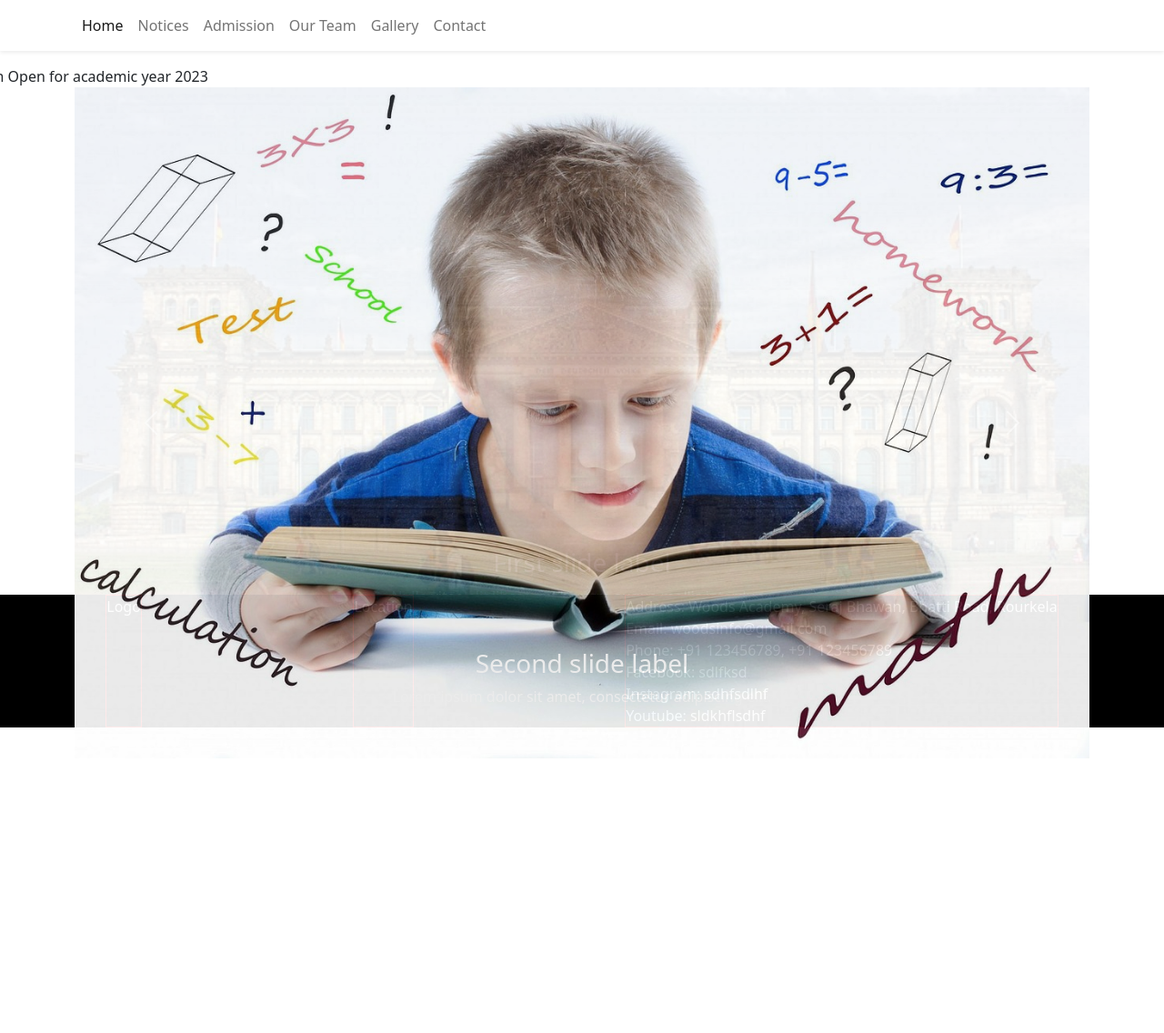
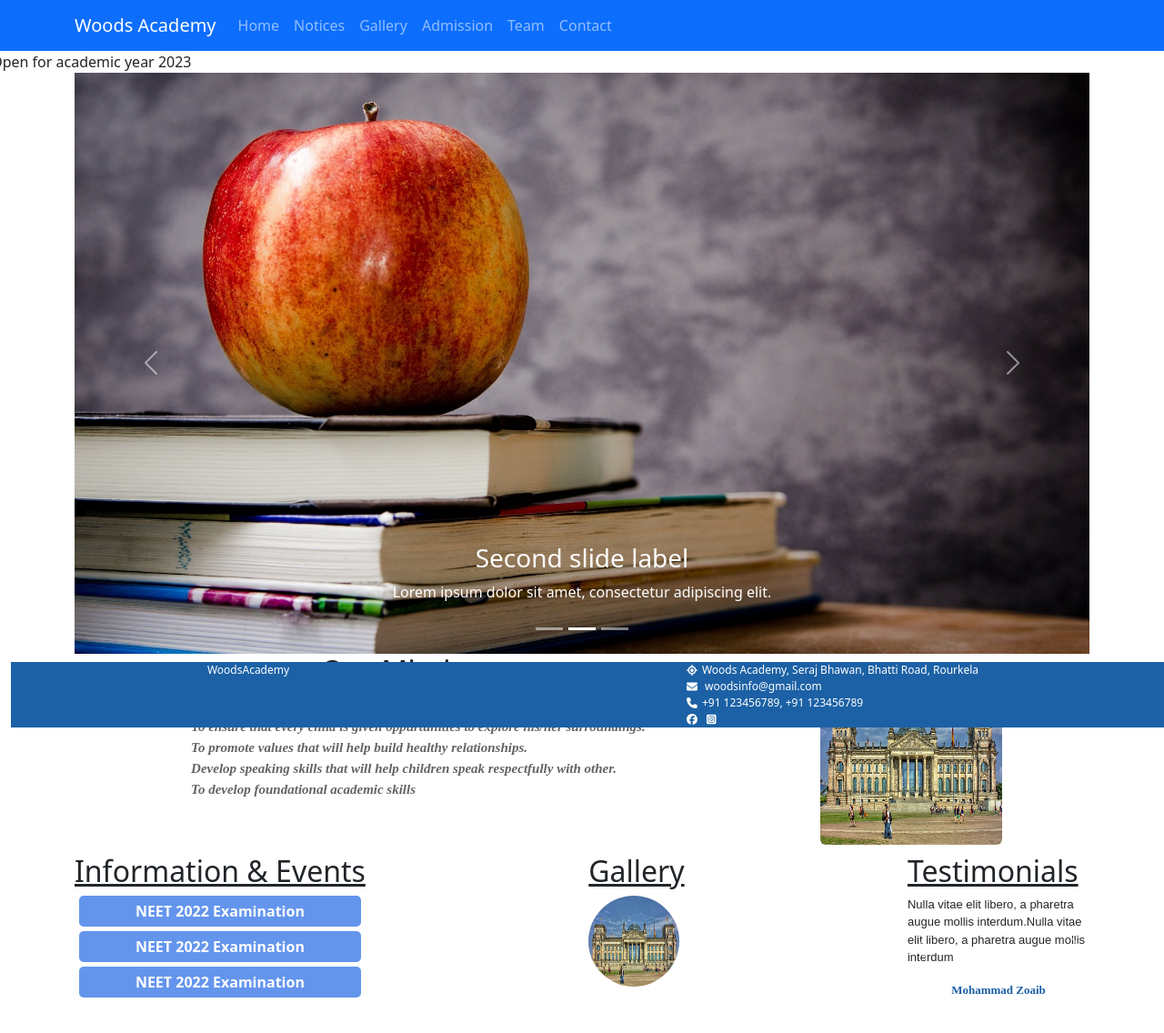
Before and after one commit to aatifdev4u/woods-web, a React (Create React App) app: page / in a window 1280 px wide. Shown: the top 1136 px of the page at 91% size. Before the commit the page ends 858 px from the top, so only its background shows below. Built offline with nearby package versions, Linux system fonts and the light colour scheme.

Commit message:
updated the homepage and footer

```diff
--- a/package.json
+++ b/package.json
@@ -4,10 +4,15 @@
   "version": "0.1.0",
   "private": true,
   "dependencies": {
+    "@fortawesome/fontawesome-svg-core": "^6.2.1",
+    "@fortawesome/free-brands-svg-icons": "^6.2.1",
+    "@fortawesome/free-solid-svg-icons": "^6.2.1",
+    "@fortawesome/react-fontawesome": "^0.2.0",
     "@react-spring/web": "^9.6.1",
     "@testing-library/jest-dom": "^5.16.5",
     "@testing-library/react": "^13.4.0",
     "@testing-library/user-event": "^13.5.0",
+    "babel-plugin-macros": "^3.1.0",
     "bootstrap": "^5.2.3",
     "react": "^18.2.0",
     "react-bootstrap": "^2.6.0",
--- a/src/App.js
+++ b/src/App.js
@@ -3,9 +3,9 @@ import './App.scss';
 // import 'bootstrap/dist/css/bootstrap.min.css';
 import ThemeProvider from 'react-bootstrap/ThemeProvider'
 import React from 'react';
-import { Routes, Route, BrowserRouter } from 'react-router-dom';
+import { Routes, Route, BrowserRouter  } from 'react-router-dom';
 import { Container, Nav , Carousel } from 'react-bootstrap';
-import { Navbar } from './component/Navbar'
+import  NavbarCustom  from './component/NavbarCustom'
 import { Home } from "./pages/Home";
 import { Notices } from "./pages/Notices";
 import { Gallery } from "./pages/Gallery";
@@ -18,21 +18,18 @@ import { ScrollingNotice } from './component/ScrollingNotice';
 function App() {
   return (
       <>
-        <Navbar/>
+        <NavbarCustom/>
         <ScrollingNotice/>
         <Container className='mb-4'>
           <Routes>
-            <Route path="/" element={<Home/>} />
+            <Route exact path="/" element={<Home/>} />
+            <Route path="/woods-web" element={<Home/>} />
             <Route path="/notices" element={<Notices/>} />
             <Route path="/admission" element={<Admission/>} />
             <Route path="/gallery" element={<Gallery/>} />
             <Route path="/team" element={<Team/>} />
             <Route path="/contact" element={<Contact/>} />
           </Routes>
-          {/* <Notices/>
-          <Gallery/>
-          <Examination/>
-          <Contact/> */}
         </Container>
         <Footer/>
       </>
--- a/src/component/Footer.js
+++ b/src/component/Footer.js
@@ -1,5 +1,9 @@
 import React from 'react';
-import { Stack } from 'react-bootstrap'
+import { Container, Stack } from 'react-bootstrap';
+import { FontAwesomeIcon } from '@fortawesome/react-fontawesome'
+import { faUser, faEnvelope, faPhone, faLocation } from '@fortawesome/free-solid-svg-icons';
+import { faFacebook, faInstagramSquare } from '@fortawesome/free-brands-svg-icons';
+// import { solid, regular, brands, icon } from '@fortawesome/fontawesome-svg-core/import.macro' // <-- import styles to be used
 
 /**
 * @author
@@ -8,36 +12,36 @@ import { Stack } from 'react-bootstrap'
 
 export const Footer = (props) => {
   return(
-    <div className='footer-wrapper'>
+    <Container fluid>
+      <br/>
+      <div className='footer-wrapper'>
       <div className='logo'>
-        Logo
-      </div>
-      <div className='location'>
-        Location
+        WoodsAcademy
       </div>
       <div className='contact'>
         <Stack>
           <div>
-            Address: Woods Academy, Seraj Bhawan, Bhatti Road, Rourkela
+          <span className='icon-map'><FontAwesomeIcon icon={faLocation} /></span>
+            Woods Academy, Seraj Bhawan, Bhatti Road, Rourkela
           </div>
           <div>
-            Email: woodsinfo@gmail.com
+          <span className='icon-map'> <FontAwesomeIcon icon={faEnvelope} /></span> woodsinfo@gmail.com
           </div>
           <div>
-            Phone: +91 123456789, +91 123456789
+          <span className='icon-map'><FontAwesomeIcon icon={faPhone} /></span>
+             +91 123456789, +91 123456789
           </div>
           <div>
-            Facebook: sdlfksd
-          </div>
-          <div>
-            Instagram: sdhfsdlhf
-          </div>
-          <div>
-            Youtube: sldkhflsdhf
+            <span className='icon-map'>
+              <FontAwesomeIcon icon={faFacebook} />
+            </span>
+            <span className='icon-map'>
+              <FontAwesomeIcon icon={faInstagramSquare} />
+            </span>
           </div>
         </Stack>
       </div>
     </div>
+    </Container>
    )
-
  }
--- a/src/component/Navbar.js
+++ /dev/null
@@ -1,33 +0,0 @@
-import { Navbar as NavbarBs,Nav, Container, Button } from 'react-bootstrap'
-import { NavLink } from 'react-router-dom'
-
-export const Navbar = ()=>{
-    return(
-        <NavbarBs sticky="top" className='bg-white shadow-sm mb-3'>
-           <Container>
-                <Nav className='me-auto'>
-                    <Nav.Link to="/" as={NavLink}>
-                        Home
-                    </Nav.Link>
-                    <Nav.Link to="/notices" as={NavLink}>
-                        Notices
-                    </Nav.Link>
-                    <Nav.Link to="/admission" as={NavLink}>
-                        Admission
-                    </Nav.Link>
-                    <Nav.Link to="/team" as={NavLink}>
-                        Our Team
-                    </Nav.Link>
-                    {/* <Nav.Link to="/examination" as={NavLink}>
-                        Examination
-                    </Nav.Link> */} <Nav.Link to="/gallery" as={NavLink}>
-                        Gallery
-                    </Nav.Link>
-                    <Nav.Link to="/contact" as={NavLink}>
-                        Contact
-                    </Nav.Link>
-                </Nav>
-           </Container>
-        </NavbarBs>
-    )
-}
--- /dev/null
+++ b/src/component/NavbarCustom.js
@@ -0,0 +1,27 @@
+import { Navbar ,Nav, NavDropdown , Container, Button } from 'react-bootstrap'
+import { NavLink } from 'react-router-dom'
+
+const NavbarCustom = ()=>{
+    return(
+        <Navbar  collapseOnSelect  bg="primary" expand="lg" variant='dark' sticky="top" >
+        <Container>
+            <Navbar.Brand href="/">Woods Academy</Navbar.Brand>
+            {/* <Navbar.Toggle aria-controls="basic-navbar-nav" />
+             */}
+            <Navbar.Toggle aria-controls="navbarScroll" />
+            <Navbar.Collapse id="basic-navbar-nav">
+            <Nav className="me-auto">
+                <Nav.Link href="/">Home</Nav.Link>
+                <Nav.Link href="/notices">Notices</Nav.Link>
+                <Nav.Link href="/gallery">Gallery</Nav.Link>
+                <Nav.Link href="/admission">Admission</Nav.Link>
+                <Nav.Link href="/team">Team</Nav.Link>
+                <Nav.Link href="/contact">Contact</Nav.Link>
+            </Nav>
+            </Navbar.Collapse>
+        </Container>
+        </Navbar>
+    )
+}
+
+export default NavbarCustom;
--- a/src/component/Slides.js
+++ b/src/component/Slides.js
@@ -16,7 +16,7 @@ export const Slides = (props) => {
           <Carousel.Item>
             <img
               className="d-block w-100"
-              src={building}
+              src={header}
               alt="First slide"
             />
             <Carousel.Caption>
@@ -27,7 +27,7 @@ export const Slides = (props) => {
           <Carousel.Item>
             <img
               className="d-block w-100"
-              src={contact}
+              src={header}
               alt="Second slide"
             />
 
--- a/src/index.scss
+++ b/src/index.scss
@@ -1,6 +1,7 @@
 @import "./sass/variables.scss";
 @import "~bootstrap/scss/bootstrap";
 
+@import "./sass/home.scss";
 @import "./sass/notices.scss";
 @import "./sass/gallery.scss";
 @import "./sass/contact.scss";
--- a/src/pages/Home.js
+++ b/src/pages/Home.js
@@ -1,5 +1,12 @@
 import React from 'react';
 import { Slides } from '../component/Slides'
+import Image from 'react-bootstrap/Image'
+import Carousel from 'react-bootstrap/Carousel';
+import Card from 'react-bootstrap/Card';
+import building from "../images/building.jpg";
+import contact from "../images/contact.jpg";
+import header from "../images/header.jpg";
+import { Container } from 'react-bootstrap';
 
 /**
 * @author
@@ -9,8 +16,67 @@ import { Slides } from '../component/Slides'
 export const Home = (props) => {
   return(
     <>
-      <div>
+      <div  className='home-wrapper'>
         <Slides/>
+        <div className='mission-wrapper'>
+          <div className='mission-content'>
+            <h2>Our Mission</h2>
+            <ul>
+              <li>To provide an environment that caters to the natural fitrah of each child.</li>
+              <li>To ensure that every child is given oppurtunities to explore his/her surroundings.</li>
+              <li>To promote values that will help build healthy relationships.</li>
+              <li>Develop speaking skills that will help children speak respectfully with other.</li>
+              <li>To develop foundational academic skills</li>
+            </ul>
+          </div>
+          <div className='img-wrapper'>
+            <Image rounded src={building}/>
+          </div>
+        </div>
+        <div className='home-item-wrapper'>
+          <div className='home-information-event'>
+            <h2>Information & Events</h2>
+            <div className='home-information-event-wrapper'>
+              <div className='home-information-event-item'>
+                NEET 2022 Examination
+              </div>
+              <div className='home-information-event-item'>
+                NEET 2022 Examination
+              </div>
+              <div className='home-information-event-item'>
+                NEET 2022 Examination
+              </div>
+            </div>
+          </div>
+          <div className="home-item-gallery">
+            <h2>Gallery</h2>
+            <div>
+              <Image roundedCircle  src={building} />
+            </div>
+          </div>
+          <div className="home-item-testimonials">
+            <h2>Testimonials</h2>
+            <div  className="home-item-testimonials-content">
+              <Carousel fade>
+                <Carousel.Item>
+                    <p className='testimonials-content'>Nulla vitae elit libero, a pharetra augue mollis interdum.Nulla
+                     vitae elit libero, a pharetra augue mollis interdum</p>
+                    <span className='testimonials-user'>Aisha Parween</span>
+                </Carousel.Item>
+                <Carousel.Item>
+                  <p className='testimonials-content'>Nulla vitae elit libero, a pharetra augue mollis interdum.Nulla
+                     vitae elit libero, a pharetra augue mollis interdum</p>
+                    <span className='testimonials-user'>Mohammad Zoaib</span>
+                </Carousel.Item>
+                <Carousel.Item>
+                  <p className='testimonials-content'>Nulla vitae elit libero, a pharetra augue mollis interdum.Nulla
+                     vitae elit libero, a pharetra augue mollis interdum</p>
+                    <span className='testimonials-user'>Sidra Fatima</span>
+                </Carousel.Item>
+              </Carousel>
+            </div>
+          </div>
+        </div>
       </div>
     </>
 
--- a/src/sass/footer.scss
+++ b/src/sass/footer.scss
@@ -1,18 +1,23 @@
 .footer-wrapper{
     display: flex;
     justify-content: space-around;
-    background-color: black;
+    background-color: #1c61a5;
     color: white;
     position: fixed;
     width: 100%;
     bottom: 0px;
+    z-index: 9999;
+    font-size: 12px;
     .logo{
-        border: 1px solid red;
+        // border: 1px solid red;
     }
-    .location{
-        border: 1px solid red;
-    }
+    // .location{
+    //     border: 1px solid red;
+    // }
     .contact{
-        border: 1px solid red;
+        // border: 1px solid red;
+        .icon-map{
+            margin: 3px 5px;
+        }
     }
 }
--- /dev/null
+++ b/src/sass/home.scss
@@ -0,0 +1,81 @@
+.home-wrapper{
+    margin-bottom: 5rem;
+.mission-wrapper{
+    display: flex;
+    flex-wrap: wrap;
+    justify-content: space-around;
+
+    .mission-content{
+        h2{
+            text-align: center;
+            text-decoration: underline;
+        }
+
+        ul{
+            list-style-type: none;
+            font-style: italic;
+            font-weight: 600;
+            font-size: 15px;
+            line-height: 23px;
+            color: #636464;
+            font-family: ui-sans-serif;
+        }
+    }
+    .img-wrapper{
+        margin: 10px 0px;
+        img{
+            height: 200px;
+            width: 200px;
+        }
+    }
+}
+
+.home-item-wrapper{
+    display: flex;
+    flex-wrap: wrap;
+    justify-content: space-between;
+
+    h2{
+        text-decoration: underline;
+    }
+
+    .home-information-event-wrapper{
+        .home-information-event-item{
+            text-align: center;
+            background: cornflowerblue;
+            color: white;
+            font-weight: bold;
+            border-radius: 5px;
+            margin: 5px;
+            padding: 5px 15px;
+        }
+    }
+
+    .home-item-gallery{
+
+        img{
+            width: 100px;
+            height: 100px;
+        }
+    }
+
+    .home-item-testimonials{
+       .home-item-testimonials-content{
+        height: 200px;
+        width: 200px;
+        .testimonials-content{
+            font-family: sans-serif;
+            font-size: 13px;
+        }
+        .testimonials-user{
+            font-weight: bold;
+            color: #1c61a5;
+            font-size: small;
+            text-align: center;
+            display: block;
+            font-family: cursive;
+        }
+       }
+    }
+}
+}
```
Also changed, not shown: 1 other file (tests, documents, lock files or other folders).
